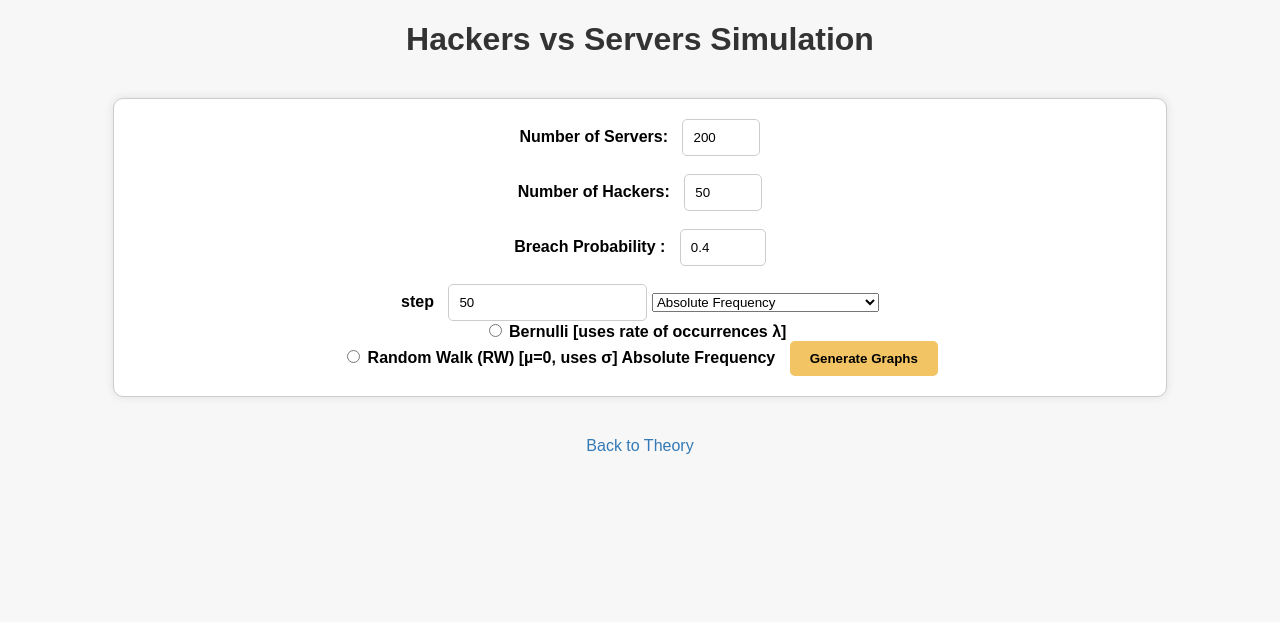
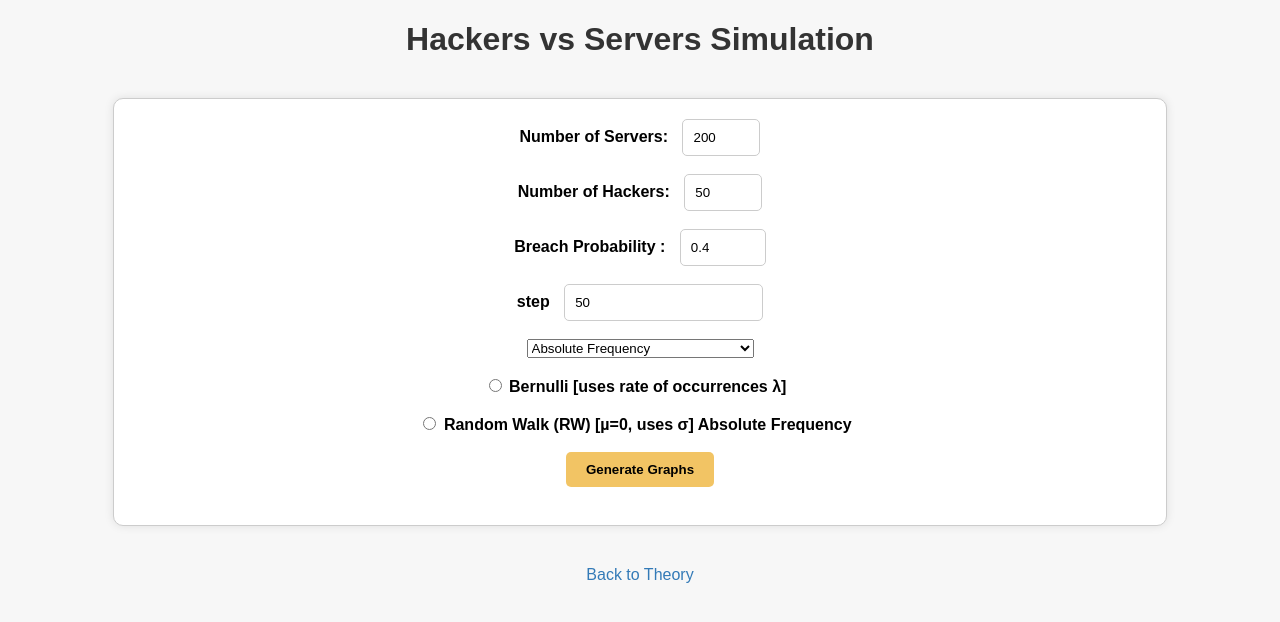
Before and after one commit to Raffo24/raffo24.github.io, a Jekyll site: the page built from _posts/statistics/2022-08-26-hw2_code.md, in a window 1280 px wide. Shown: the top 622 px of the page. Built offline with Jekyll 4.4.1, drawn with Linux system fonts in a browser that asks for light colours.

Commit message:
Update hw2_code.html

```diff
--- a/_layouts/hw2_code.html
+++ b/_layouts/hw2_code.html
@@ -80,19 +80,16 @@
             <label for="p">Breach Probability :</label>
             <input type="number" id="p" value="0.4" step="0.01" min="0" max="1" required><br><br>
             <label for="step">step</label>
-            <input type="number" id="step" value="50" min="0" step="1">
+            <input type="number" id="step" value="50" min="0" step="1"> <br><br>
             <select id="frequencyType" name="frequencyType">
                 <option value="absoluteFrequency">Absolute Frequency</option>
                 <option value="relativeFrequency">Relative Frequency {interval [-1,1]}</option>
-            </select>
-            <br>
+            </select><br><br>
             <input type="radio" id="bernulli" name="processGroup">
-            <label for="bernulli" class="form-check-label">Bernulli [uses rate of occurrences λ]</label>
-            <br>
+            <label for="bernulli" class="form-check-label">Bernulli [uses rate of occurrences λ]</label><br><br>
             <input type="radio" id="randomWalk" name="processGroup">
-            <label for="randomWalk" class="form-check-label">Random Walk (RW) [µ=0, uses σ] Absolute Frequency</label>
-
-            <button id="button" onclick="generateGraphs()">Generate Graphs</button>
+            <label for="randomWalk" class="form-check-label">Random Walk (RW) [µ=0, uses σ] Absolute Frequency</label><br><br>
+            <button id="button" onclick="generateGraphs()">Generate Graphs</button><br><br>
         </form>
         <div id="charts" style="display: none;">
             <div class="graph">
```
